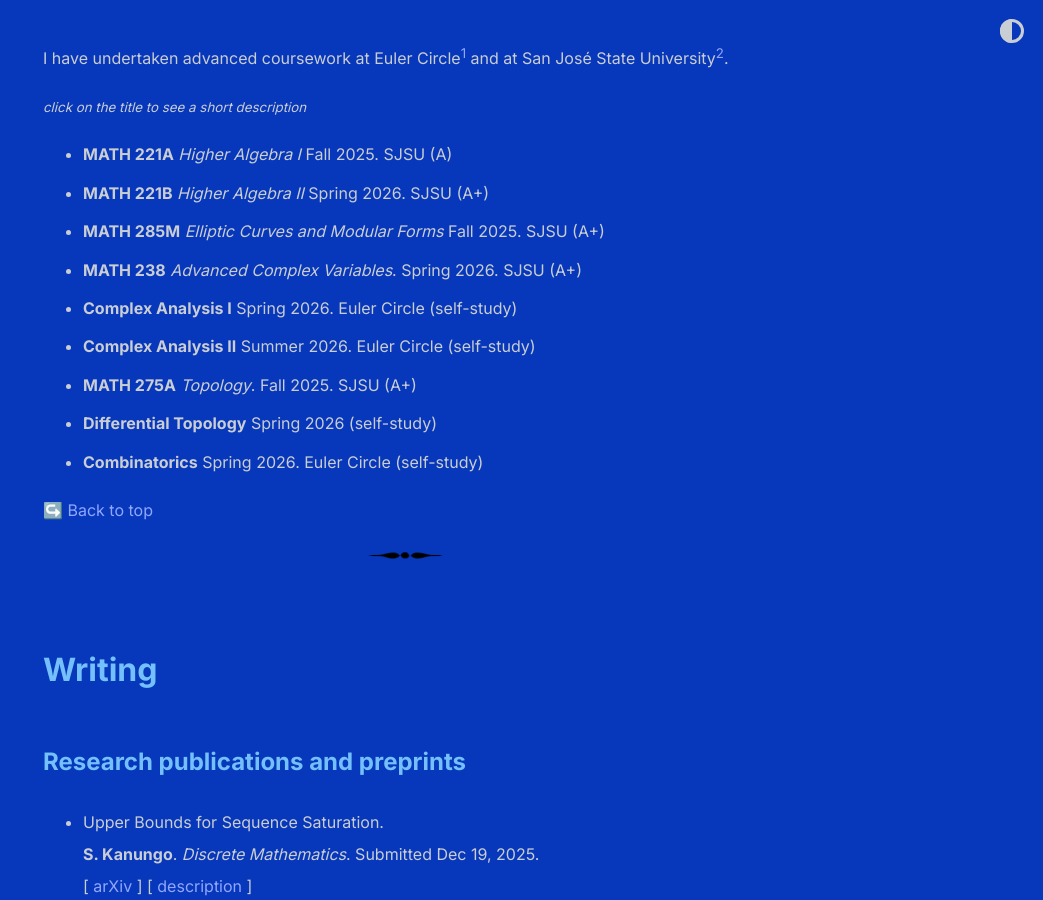
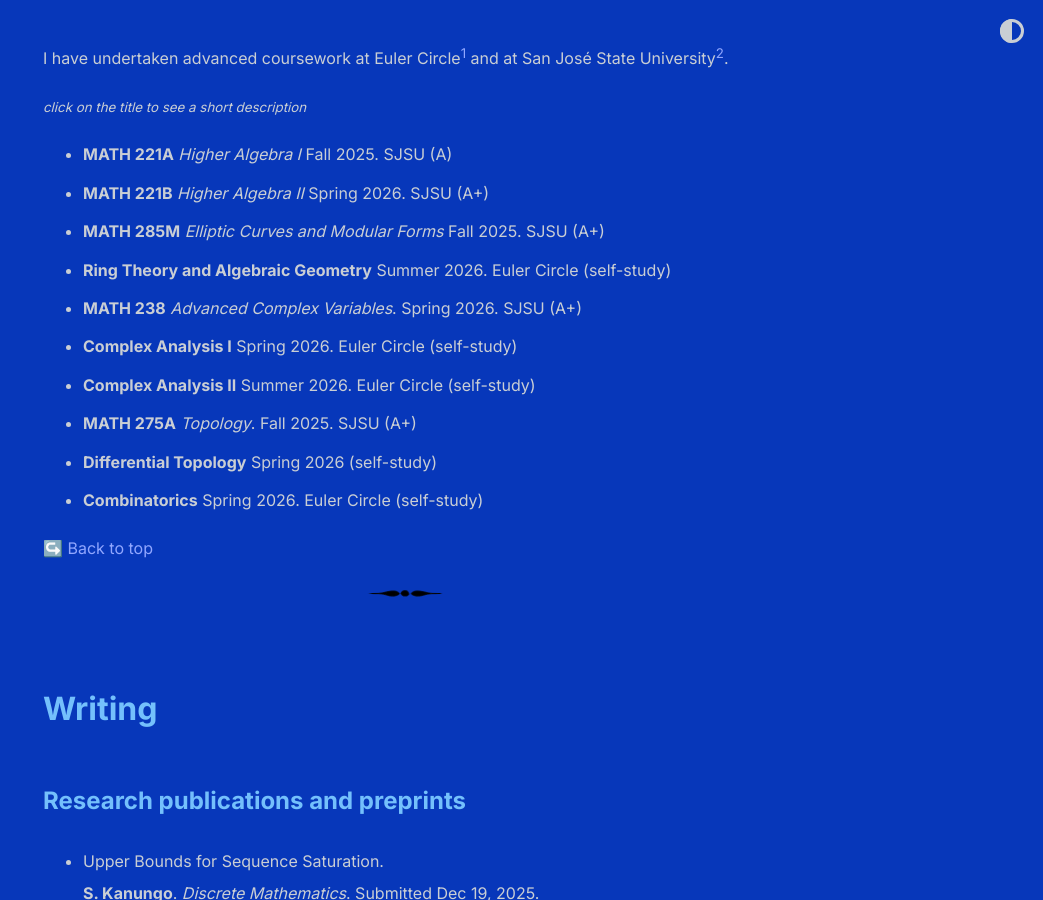
Before and after one commit to shihankanungo/shihankanungo.github.io, a Jekyll site: the page built from gap-year-math.md, in a window 1280 px wide and 900 px high, scrolled down 445 px. Shown: the whole window, without its empty margins (237-1280 px from the left). Built offline with Jekyll 4.4.1, drawn with Linux system fonts in a browser that asks for light colours.

Commit message:
Add Ring Theory and Algebraic Geometry self-study details
Added details for self-study in Ring Theory and Algebraic Geometry, including topics and textbook.

```diff
--- a/gap-year-math.md
+++ b/gap-year-math.md
@@ -32,6 +32,12 @@
   <summary style="list-style-type: none;"><b>MATH 285M</b> <i>Elliptic Curves and Modular Forms</i> Fall 2025. SJSU (A+)</summary>
   <small>Elliptic curves, modular curves, modular forms, L-functions.</small> <br>
   <small>Textbook: Álvaro Lozano-Robledo. <i>Elliptic Curves, Modular Forms, and Their L-functions.</i></small>
+</details></li>
+
+<li><details>
+  <summary style="list-style-type: none;"><b>Ring Theory and Algebraic Geometry</b> Summer 2026. Euler Circle (self-study)</summary>
+  <small>Commutative rings and ideals, affine and projective algebraic geometry, Hilbert's Nullstellensatz, localization and local rings, singularities and normalization, affine schemes and morphisms of schemes.</small> <br>
+  <small>Textbook: Simon Rubinstein-Salzedo. <i>Abstract Algebra Chapters 10&mdash;18</i></small>
 </details></li>
 
 <li><details>
```
